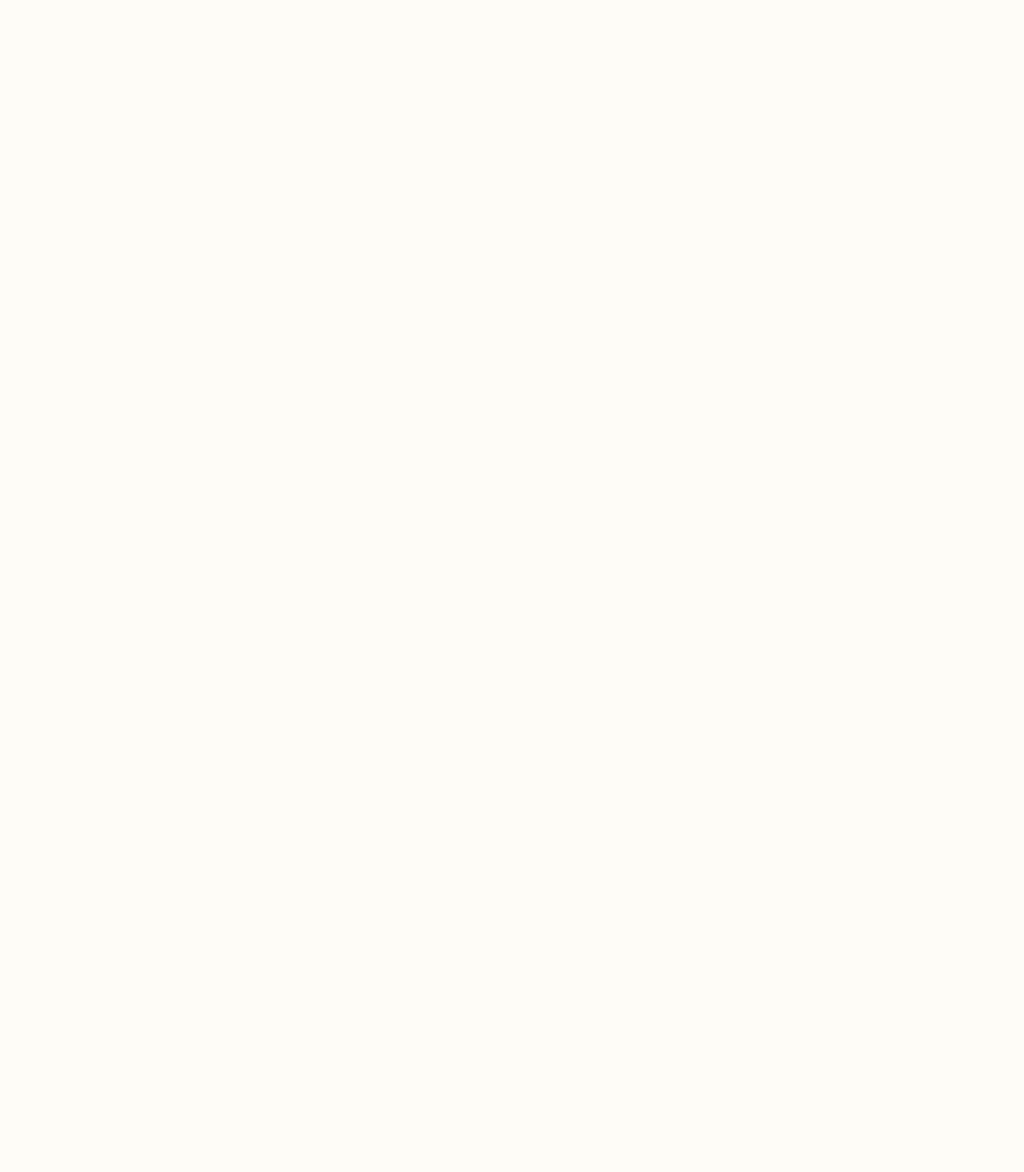
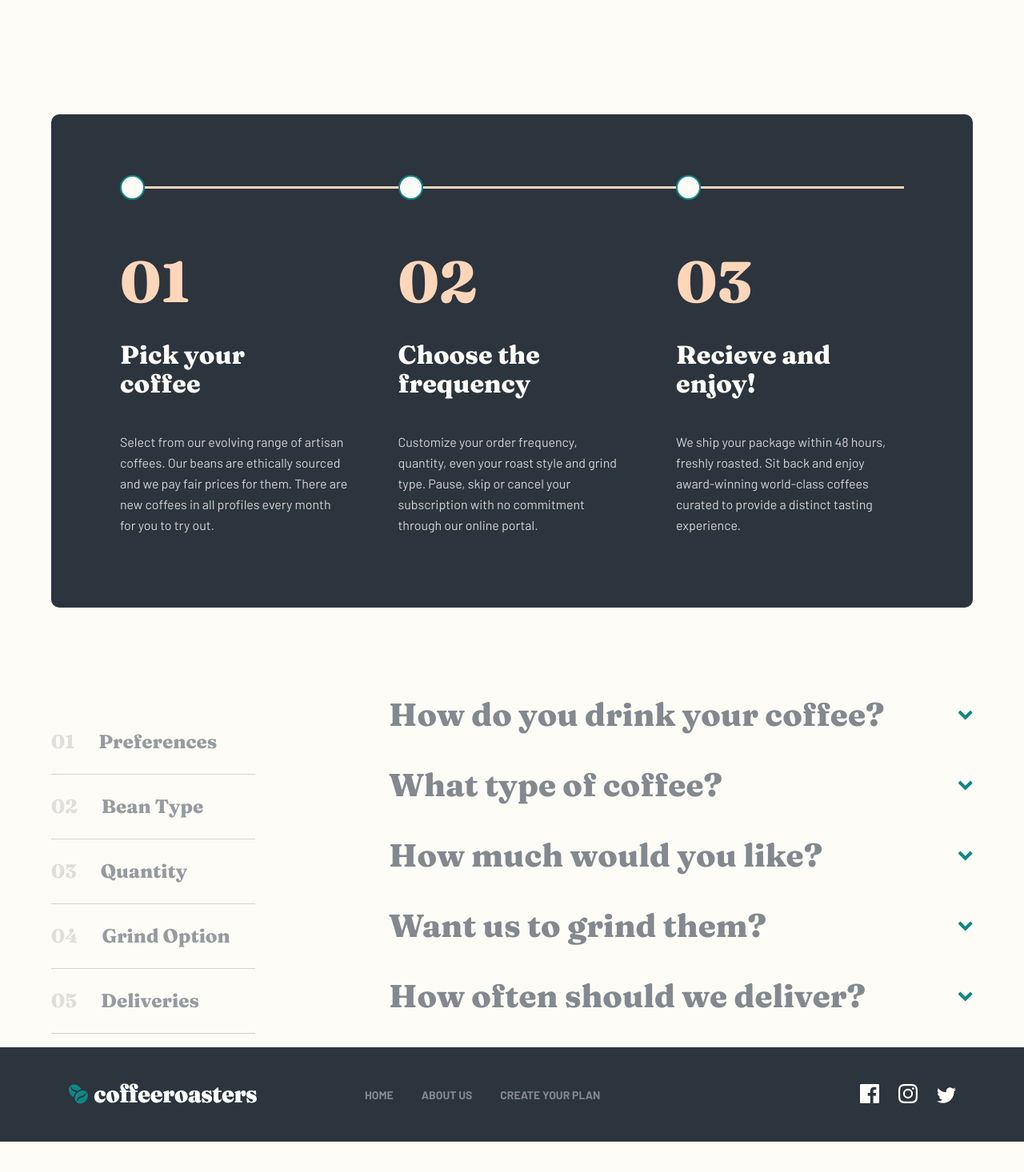
Before and after one commit to AntonCC/coffee-roasters, a React (Create React App) app: page /create-plan in a window 1280 px wide. Shown: the part 582-2048 px from the top of the page at 80% size. Before the commit the page ends 800 px from the top, so only its background shows below. Built offline with nearby package versions, Linux system fonts and the light colour scheme.

Commit message:
Skeleton from create a plan interface implemented.

```diff
--- a/src/components/banner/banner.scss
+++ b/src/components/banner/banner.scss
@@ -9,6 +9,11 @@
     h2 {
       margin-bottom: 2.4rem;
       color: #FEFCF7;
+      &.larger {
+        font-size: 7.2rem;
+        line-height: 7.2rem;
+        margin-bottom: 3.2rem;
+      }
     }
     p {
       color: #FEFCF7;
--- a/src/components/banner/banner.tsx
+++ b/src/components/banner/banner.tsx
@@ -4,13 +4,14 @@ import './banner.scss'
 
 interface Props {
   title: string,
+  largerTitle?: boolean,
   body: string,
   backgroundImg: string,
   backgroundImgTablet?: string,
   backgroundImgMobile?: string
 }
 
-const Banner: React.FC<Props> = ({ title, body, backgroundImg, backgroundImgMobile }) => {
+const Banner: React.FC<Props> = ({ title, largerTitle, body, backgroundImg, backgroundImgMobile }) => {
   const [width, setWidth] = useContext(WidthContext)
   const [img, setImg] = useState(backgroundImg)
 
@@ -28,7 +29,7 @@ const Banner: React.FC<Props> = ({ title, body, backgroundImg, backgroundImgMobi
       style={{ background: `linear-gradient(to right, rgba(0,0,0,.3), rgba(0,0,0,.3)), url('${img}') no-repeat center/cover`}}
     >
       <div className="text">
-        <h2>{ title }</h2>
+        <h2 className={largerTitle ? 'larger' : ''}>{ title }</h2>
         <p>{ body }</p>
       </div>
     </div>
--- a/src/components/plan-steps/plan-steps.scss
+++ b/src/components/plan-steps/plan-steps.scss
@@ -1,7 +1,8 @@
 .plan-steps {
-  // max-width: 1045px;
-  margin: 14.5rem 8.6rem 20rem 8.6rem;
+  margin: 14.5rem 0 20rem 0;
+  padding: 0 8.6rem;
   max-width: 100%;
+  border-radius: 10px;
   .title {
     opacity: .8;
     margin-bottom: 8rem;
@@ -24,7 +25,6 @@
       padding-top: 8.3rem;
       position: relative;
       .text {
-        // padding-right: 9rem;
         h1 {
           margin-bottom: 3.8rem;
           color: #FDD6BA;
@@ -53,11 +53,32 @@
   .cta-btn {
     margin-top: 6rem;
   }
+  &.inverse {
+    margin: 14.5rem 0 11rem 0;
+    background: #2C343E;
+    padding: 9rem 8.6rem;
+    .steps {
+      .step {
+        .text {
+          h3 {
+            color: #FEFCF7;
+          }
+          p {
+            color: #FEFCF7;
+          }
+        }
+        &::before {
+          background: #FEFCF7;
+        }
+      }
+    }
+  }
 }
 
 @media only screen and (max-width: 1300px) {
   .plan-steps {
     margin: 14.5rem 0 20rem 0;
+    padding: 9rem 3rem;
   }
 }
 
@@ -80,6 +101,9 @@
       }
       .step {
         max-width: 327px;
+        &:nth-child(2) {
+          padding: 0;
+        }
         .text {
           h1 {
             max-width: 100%;
--- a/src/components/plan-steps/plan-steps.tsx
+++ b/src/components/plan-steps/plan-steps.tsx
@@ -2,10 +2,20 @@ import React from 'react'
 import './plan-steps.scss'
 import Button from '../button/button'
 
-const PlanSteps: React.FC = () => {
+interface Props {
+  inverse?: boolean
+}
+
+const PlanSteps: React.FC<Props> = ({ inverse }) => {
   return (
-    <div className='plan-steps'>
+    <div className={`plan-steps ${inverse ? 'inverse' : ''}`}>
+      {
+        inverse
+          ? ''
+          : (
             <h4 className="title">How it works</h4>
+          )
+      }
       <div className="steps">
         <div className="line"></div>
         <div className="step">
@@ -30,11 +40,17 @@ const PlanSteps: React.FC = () => {
           </div>
         </div>
       </div>
+      {
+        inverse
+          ? ''
+          : (
             <div className="cta-btn">
               <Button>
                 Create a plan
               </Button>
             </div>
+          )
+      }
     </div>
   )
 }
--- /dev/null
+++ b/src/components/subscription-option/subscription-option.scss
@@ -0,0 +1,19 @@
+.subscription-option {
+  height: 48px;
+  width: 100%;
+  position: relative;
+  padding-bottom: 8.8rem;
+  // background: lightblue;
+  .option-bar {
+    display: flex;
+    align-items: center;
+    h2 {
+      opacity: .6;
+      // margin-right: 8rem;
+    }
+    svg {
+      position: absolute;
+      right: 0;
+    }
+  }
+}
--- /dev/null
+++ b/src/components/subscription-option/subscription-option.tsx
@@ -0,0 +1,20 @@
+import React from 'react'
+import './subscription-option.scss'
+import { ReactComponent as Arrow } from '../../assets/plan/desktop/icon-arrow.svg'
+
+interface Props {
+  title: string
+}
+
+const SubscriptionOption: React.FC<Props> = ({ title }) => {
+  return (
+    <div className='subscription-option'>
+      <div className="option-bar">
+        <h2>{ title }</h2>
+        <Arrow />
+      </div>
+    </div>
+  )
+}
+
+export default SubscriptionOption;
--- /dev/null
+++ b/src/components/subscription-options/subscription-options.scss
@@ -0,0 +1,11 @@
+.subscription-options {
+  display: flex;
+  align-items: center;
+  justify-content: space-between;
+  .section {
+    width: 255px;
+  }
+  .options {
+    width: 730px;
+  }
+}
--- /dev/null
+++ b/src/components/subscription-options/subscription-options.tsx
@@ -0,0 +1,28 @@
+import React, { useState, useEffect } from 'react'
+import './subscription-options.scss'
+import SubscriptionOption from '../subscription-option/subscription-option'
+import SubscriptionSection from '../subscription-section/subscription-section'
+import { subscriptionSectionInfo, subscriptionOptionInfo } from '../../pages/create-plan/create-plan-info'
+
+const SubscriptionOptions: React.FC = () => {
+  return (
+    <div className='subscription-options'>
+      <div className="section">
+        {
+          subscriptionSectionInfo.map(info => (
+            <SubscriptionSection {...info} />
+          ))
+        }
+      </div>
+      <div className="options">
+        {
+          subscriptionOptionInfo.map(info => (
+            <SubscriptionOption {...info} />
+          ))
+        }
+      </div>
+    </div>
+  )
+}
+
+export default SubscriptionOptions;
--- /dev/null
+++ b/src/components/subscription-section/subscription-section.scss
@@ -0,0 +1,20 @@
+.subscription-section {
+  padding: 2.4rem 0;
+  border-bottom: 1px solid lightgrey;
+  cursor: pointer;
+  user-select: none;
+  &.active {
+    h4 {
+      color: red;
+    }
+  }
+  h4 {
+    color: #333D4B;
+    opacity: .5;
+    span {
+      opacity: .5;
+      color: #83888F;
+      margin-right: 3rem;
+    }
+  }
+}
--- /dev/null
+++ b/src/components/subscription-section/subscription-section.tsx
@@ -0,0 +1,29 @@
+import React, { useState, useEffect } from 'react'
+import './subscription-section.scss'
+
+interface Props {
+  sectionNum: string,
+  title: string,
+  active?: boolean
+  handleClick?: () => void
+}
+
+const SubscriptionSection: React.FC<Props> = ({ sectionNum, title }) => {
+  const [active, setActive] = useState(false)
+
+  const handleClick = () => {
+    setActive(!active)
+  }
+
+  useEffect(() => {
+    console.log('Section active state changed.')
+  }, [active])
+
+  return (
+    <div className={`subscription-section ${active ? 'active' : ''}`} onClick={handleClick}>
+      <h4><span>{ sectionNum }</span>{ title }</h4>
+    </div>
+  )
+}
+
+export default SubscriptionSection;
--- /dev/null
+++ b/src/pages/create-plan/create-plan-info.tsx
@@ -0,0 +1,51 @@
+import react from 'react'
+// Banner
+import Coffee from '../../assets/plan/desktop/image-hero-blackcup.jpg'
+
+export const bannerInfo = {
+  title: 'Create Plan',
+  largerTitle: true,
+  body: 'Coffee the way you wanted it to be. For coffee delivered tomorrow, or next week. For whatever brew method you use. For choice, for convenience, for quality.',
+  backgroundImg: Coffee
+}
+
+export const subscriptionSectionInfo = [
+  {
+    sectionNum: '01',
+    title: 'Preferences'
+  },
+  {
+    sectionNum: '02',
+    title: 'Bean Type'
+  },
+  {
+    sectionNum: '03',
+    title: 'Quantity'
+  },
+  {
+    sectionNum: '04',
+    title: 'Grind Option'
+  },
+  {
+    sectionNum: '05',
+    title: 'Deliveries'
+  },
+]
+
+export const subscriptionOptionInfo = [
+  {
+    title: 'How do you drink your coffee?'
+  },
+  {
+    title: 'What type of coffee?'
+  },
+  {
+    title: 'How much would you like?'
+  },
+  {
+    title: 'Want us to grind them?'
+  },
+  {
+    title: 'How often should we deliver?'
+  },
+]
--- a/src/pages/create-plan/create-plan.tsx
+++ b/src/pages/create-plan/create-plan.tsx
@@ -1,10 +1,16 @@
 import React from 'react'
 import './create-plan.scss'
+import Banner from '../../components/banner/banner'
+import PlanSteps from '../../components/plan-steps/plan-steps'
+import SubscriptionOptions from '../../components/subscription-options/subscription-options'
+import { bannerInfo } from './create-plan-info'
 
 const CreatePlan: React.FC = () => {
   return (
     <div className='create-plan container'>
-      <h1>Create Plan page!</h1>
+      <Banner {...bannerInfo} />
+      <PlanSteps inverse />
+      <SubscriptionOptions />
     </div>
   )
 }
```
Lines whose indentation alone changed are shown as unchanged.
